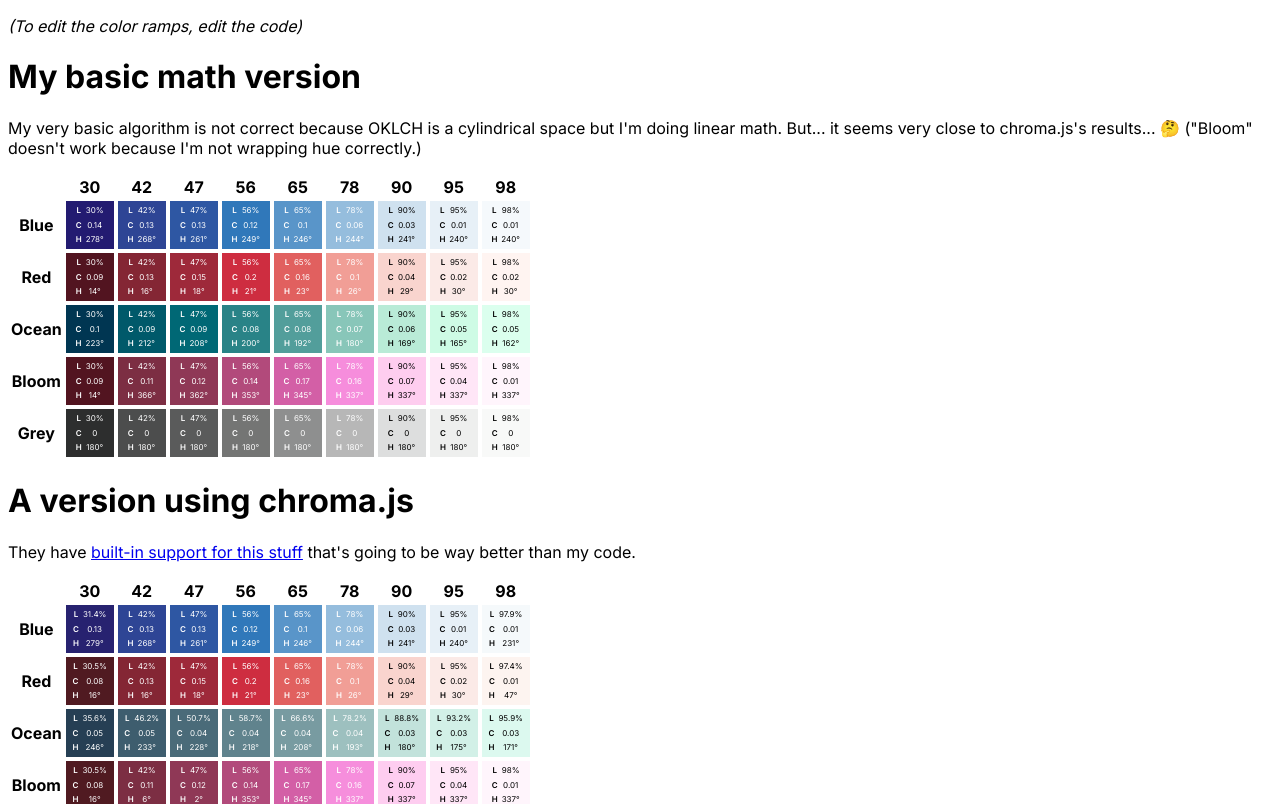
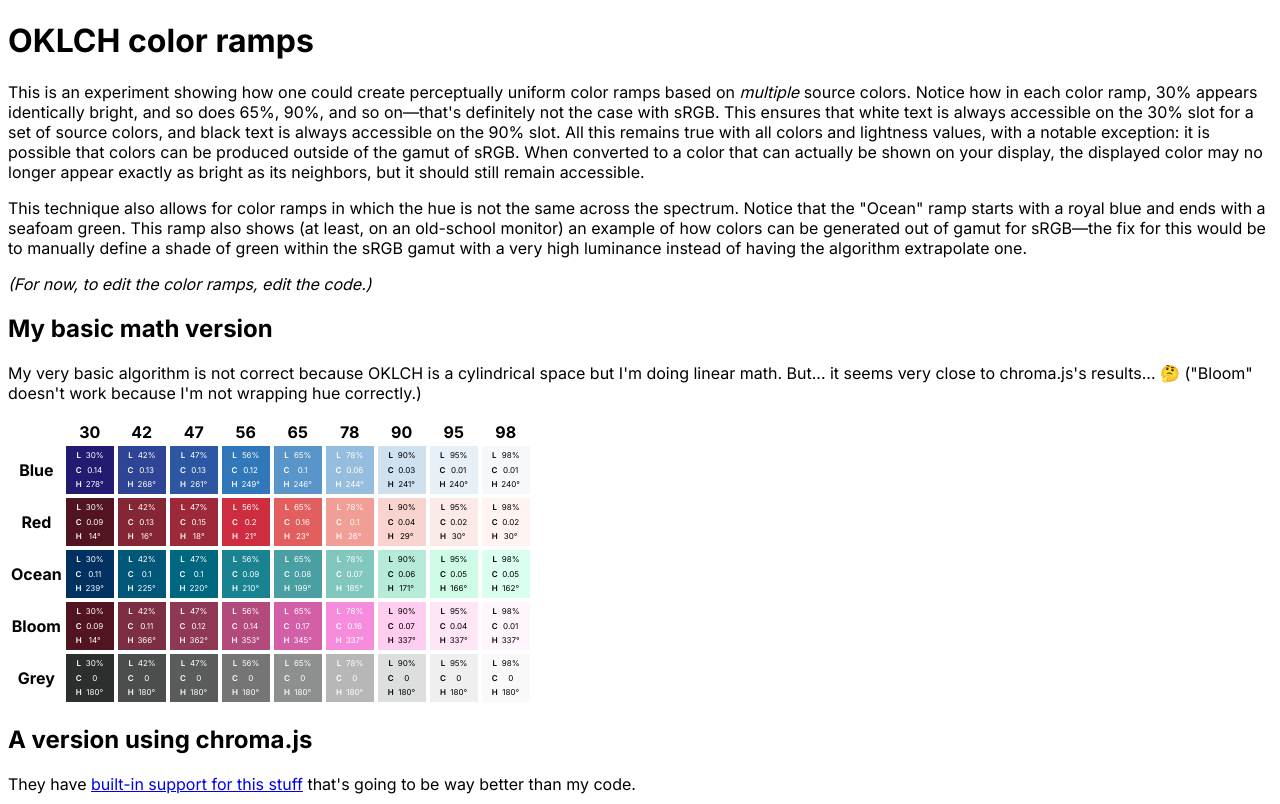
Before and after one commit to TravisSpomer/oklch, a Next.js app: page / in a window 1280 px wide. Shown: the top 804 px of the page. Built offline with nearby package versions, Linux system fonts and the light colour scheme.

Commit message:
Add description

```diff
--- a/src/app/page.tsx
+++ b/src/app/page.tsx
@@ -27,7 +27,7 @@ export default function Home() {
 			{ lightness: .952, chroma: 0.018, hue: 30 },
 		] },
 		{ name: "Ocean", baseColors: [
-			{ lightness: 0.00, chroma: 0.124, hue: 250 },
+			{ lightness: 0.20, chroma: 0.124, hue: 250 },
 			{ lightness: 1.00, chroma: 0.050, hue: 160 },
 		] },
 		{ name: "Bloom", baseColors: [
@@ -63,8 +63,11 @@ export default function Home() {
 
 	return (
 		<main className={styles.main}>
-			<p><em>(To edit the color ramps, edit the code)</em></p>
-			<h1>My basic math version</h1>
+			<h1>OKLCH color ramps</h1>
+			<p>This is an experiment showing how one could create perceptually uniform color ramps based on <em>multiple</em> source colors. Notice how in each color ramp, 30% appears identically bright, and so does 65%, 90%, and so on—that's definitely not the case with sRGB. This ensures that white text is always accessible on the 30% slot for a set of source colors, and black text is always accessible on the 90% slot. All this remains true with all colors and lightness values, with a notable exception: it is possible that colors can be produced outside of the gamut of sRGB. When converted to a color that can actually be shown on your display, the displayed color may no longer appear exactly as bright as its neighbors, but it should still remain accessible.</p>
+			<p>This technique also allows for color ramps in which the hue is not the same across the spectrum. Notice that the "Ocean" ramp starts with a royal blue and ends with a seafoam green. This ramp also shows (at least, on an old-school monitor) an example of how colors can be generated out of gamut for sRGB—the fix for this would be to manually define a shade of green within the sRGB gamut with a very high luminance instead of having the algorithm extrapolate one.</p>
+			<p><em>(For now, to edit the color ramps, edit the code.)</em></p>
+			<h2>My basic math version</h2>
 			<p>My very basic algorithm is not correct because OKLCH is a cylindrical space but I'm doing linear math. But... it seems very close to chroma.js's results... 🤔 ("Bloom" doesn't work because I'm not wrapping hue correctly.)</p>
 			<table>
 				<thead>
@@ -80,7 +83,7 @@ export default function Home() {
 					</tr>)}
 				</tbody>
 			</table>
-			<h1>A version using chroma.js</h1>
+			<h2>A version using chroma.js</h2>
 			<p>They have <a href="https://gka.github.io/chroma.js/#color-scales" target="_blank">built-in support for this stuff</a> that's going to be way better than my code.</p>
 			<table>
 				<thead>
@@ -96,7 +99,7 @@ export default function Home() {
 					</tr>)}
 				</tbody>
 			</table>
-			<h1>A version using pure CSS</h1>
+			<h2>A version using pure CSS</h2>
 			<p><code>color-mix()</code> will do the work for us!</p>
 			<table>
 				<thead>
```
